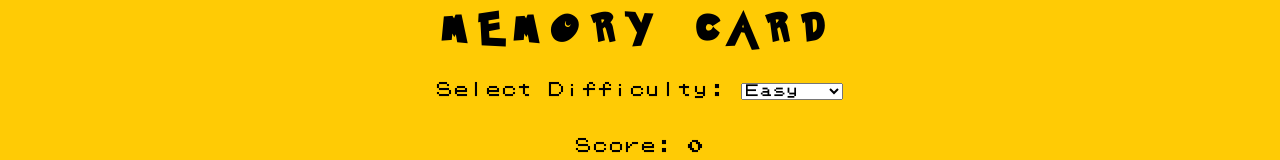
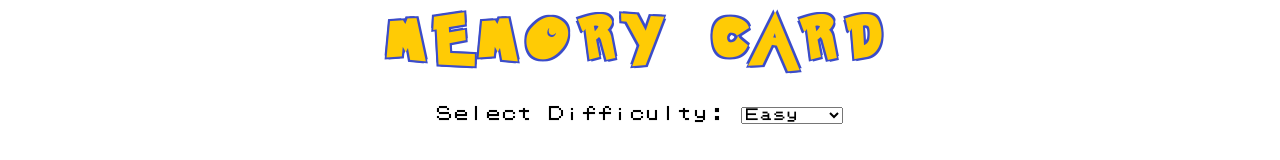
Before and after one commit to 4bdullah7eeshan/memory-card, a React (Vite) app: page / in a window 1280 px wide. Shown: the top 160 px of the page. Built offline with nearby package versions, Linux system fonts and the light colour scheme; no server answers.

Commit message:
feat(style): make the logo pokemon styled

```diff
--- a/src/styles/index.css
+++ b/src/styles/index.css
@@ -30,7 +30,7 @@ body, #root {
     display: flex;
     flex-direction: column;
     line-height: 1.5;
-    background-color: #FFCB05;
+    /* background-color: #FFCB05; */
 }
 
 .logo {
@@ -42,11 +42,17 @@ body, #root {
     text-align: center;
 }
 
-.logo h1,
-h2,
-h3 {
+.logo h1 {
     font-family: 'PokemonSolid';
     letter-spacing: 1rem;
+    color: #FFCB05;
+    font-size: 3rem;
+    font-weight: bold;
+    text-shadow:
+        -2px -2px 0 #3B4CCA,
+         2px -2px 0 #3B4CCA,
+        -2px  2px 0 #3B4CCA,
+         2px  2px 0 #3B4CCA;
 }
 
 
```
